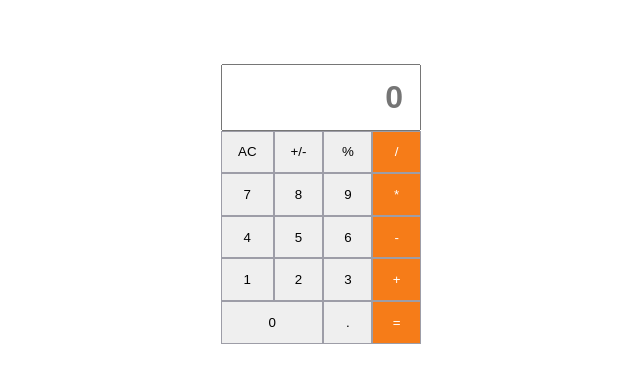
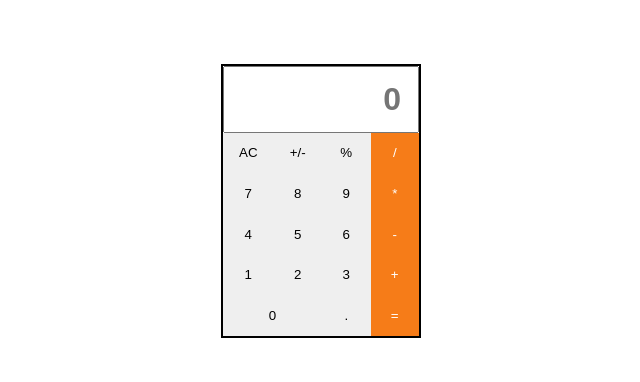
Before and after one commit to dselasea/math-magicians, a React (Create React App) app: page / in a window 1280 px wide. Shown: the top 382 px of the page, without its empty margins (319-959 px from the left). Built offline with nearby package versions, Linux system fonts and the light colour scheme.

Commit message:
Add prop types to components. create button component

```diff
--- a/package.json
+++ b/package.json
@@ -6,6 +6,7 @@
     "@testing-library/jest-dom": "^5.14.1",
     "@testing-library/react": "^13.0.0",
     "@testing-library/user-event": "^13.2.1",
+    "prop-types": "^15.8.1",
     "react": "^18.2.0",
     "react-dom": "^18.2.0",
     "react-scripts": "5.0.1",
--- a/src/App.js
+++ b/src/App.js
@@ -1,10 +1,31 @@
 import Calculator from './components/Calculator';
 
 function App() {
+  const buttons = [
+    { id: 1, btn: 'AC' },
+    { id: 2, btn: '+/-' },
+    { id: 3, btn: '%' },
+    { id: 4, btn: '/' },
+    { id: 5, btn: '7' },
+    { id: 6, btn: '8' },
+    { id: 7, btn: '9' },
+    { id: 8, btn: '*' },
+    { id: 9, btn: '4' },
+    { id: 10, btn: '5' },
+    { id: 11, btn: '6' },
+    { id: 12, btn: '-' },
+    { id: 13, btn: '1' },
+    { id: 14, btn: '2' },
+    { id: 15, btn: '3' },
+    { id: 16, btn: '+' },
+    { id: 17, btn: '0' },
+    { id: 18, btn: '.' },
+    { id: 19, btn: '=' },
+  ];
   return (
-    <div className="App">
-      <Calculator />
-    </div>
+    <>
+      <Calculator buttons={buttons} />
+    </>
   );
 }
 
--- /dev/null
+++ b/src/components/Buttons.js
@@ -0,0 +1,14 @@
+import PropTypes from 'prop-types';
+import React from 'react';
+
+function Buttons({ button }) {
+  return (
+    <button type="button">{ button.btn }</button>
+  );
+}
+
+Buttons.propTypes = {
+  button: PropTypes.string.isRequired,
+};
+
+export default Buttons;
--- a/src/components/Calculator.js
+++ b/src/components/Calculator.js
@@ -1,35 +1,25 @@
+import PropTypes from 'prop-types';
 import React from 'react';
+import Buttons from './Buttons';
 
-const Calculator = () => {
-  const buttonNumbers = [
-    { id: 1, btn: 'AC' },
-    { id: 2, btn: '+/-' },
-    { id: 3, btn: '%' },
-    { id: 3, btn: '/' },
-    { id: 4, btn: '7' },
-    { id: 5, btn: '8' },
-    { id: 6, btn: '9' },
-    { id: 7, btn: '*' },
-    { id: 8, btn: '4' },
-    { id: 9, btn: '5' },
-    { id: 10, btn: '6' },
-    { id: 11, btn: '-' },
-    { id: 12, btn: '1' },
-    { id: 13, btn: '2' },
-    { id: 14, btn: '3' },
-    { id: 15, btn: '+' },
-    { id: 16, btn: '0' },
-    { id: 16, btn: '.' },
-    { id: 17, btn: '=' },
-  ];
+function Calculator({ buttons }) {
   return (
     <div className="container">
-      <input type="text" id="input" placeholder="0" />
+      <input type="text" id="input" placeholder="0" readOnly />
       <div className="btn-container">
-        {buttonNumbers.map((button) => <button key={button.id} type="button">{button.btn}</button>)}
+        {buttons.map((button) => <Buttons button={button} key={button.id} />)}
       </div>
     </div>
   );
+}
+
+Calculator.propTypes = {
+  buttons: PropTypes.arrayOf(
+    PropTypes.shape({
+      id: PropTypes.number.isRequired,
+      btn: PropTypes.string.isRequired,
+    }).isRequired,
+  ).isRequired,
 };
 
 export default Calculator;
--- a/src/index.css
+++ b/src/index.css
@@ -36,6 +36,7 @@ code {
   max-width: 200px;
   width: 80%;
   margin: 4rem auto;
+  border: 2px solid
 }
 
 .container input {
@@ -56,7 +57,7 @@ code {
 }
 
 .container button {
-  border: 1px solid #9d9da7;
+  border: 0;
   cursor: pointer;
 }
 
```
Also changed, not shown: 2 other files (tests, documents, lock files or other folders).
